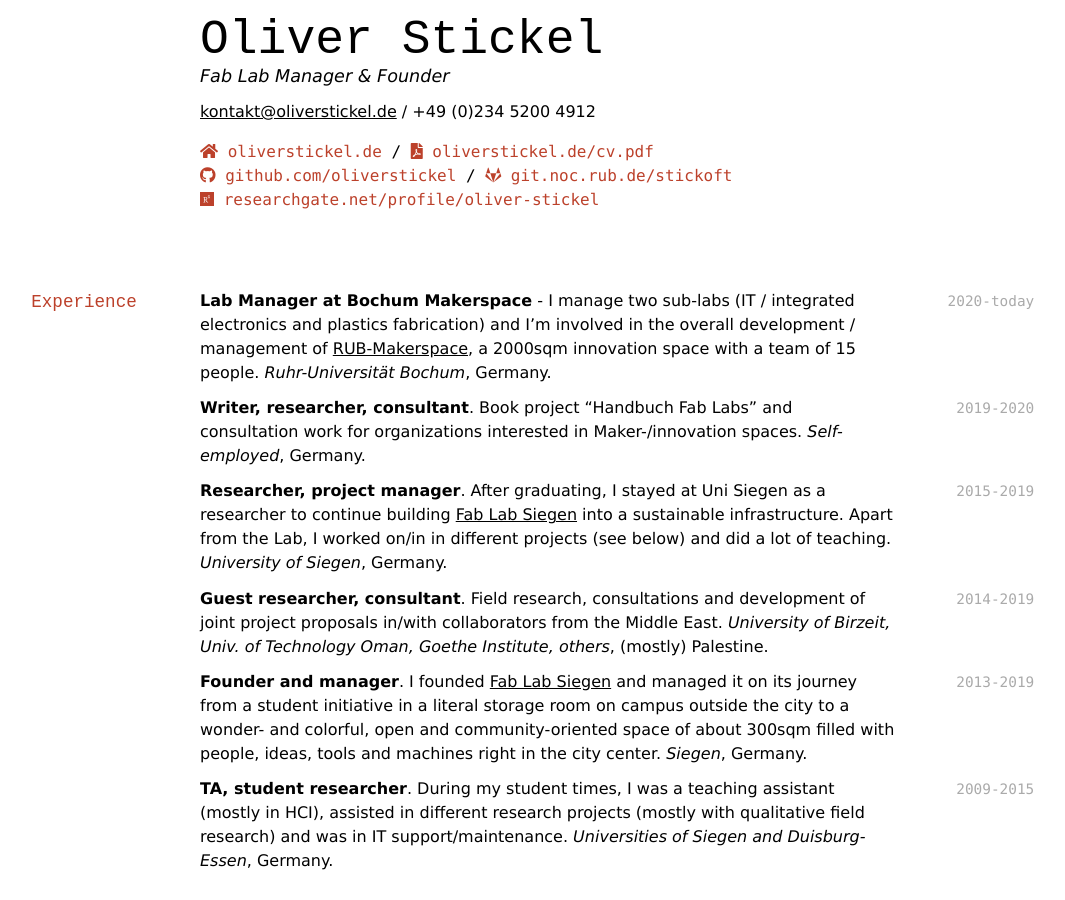
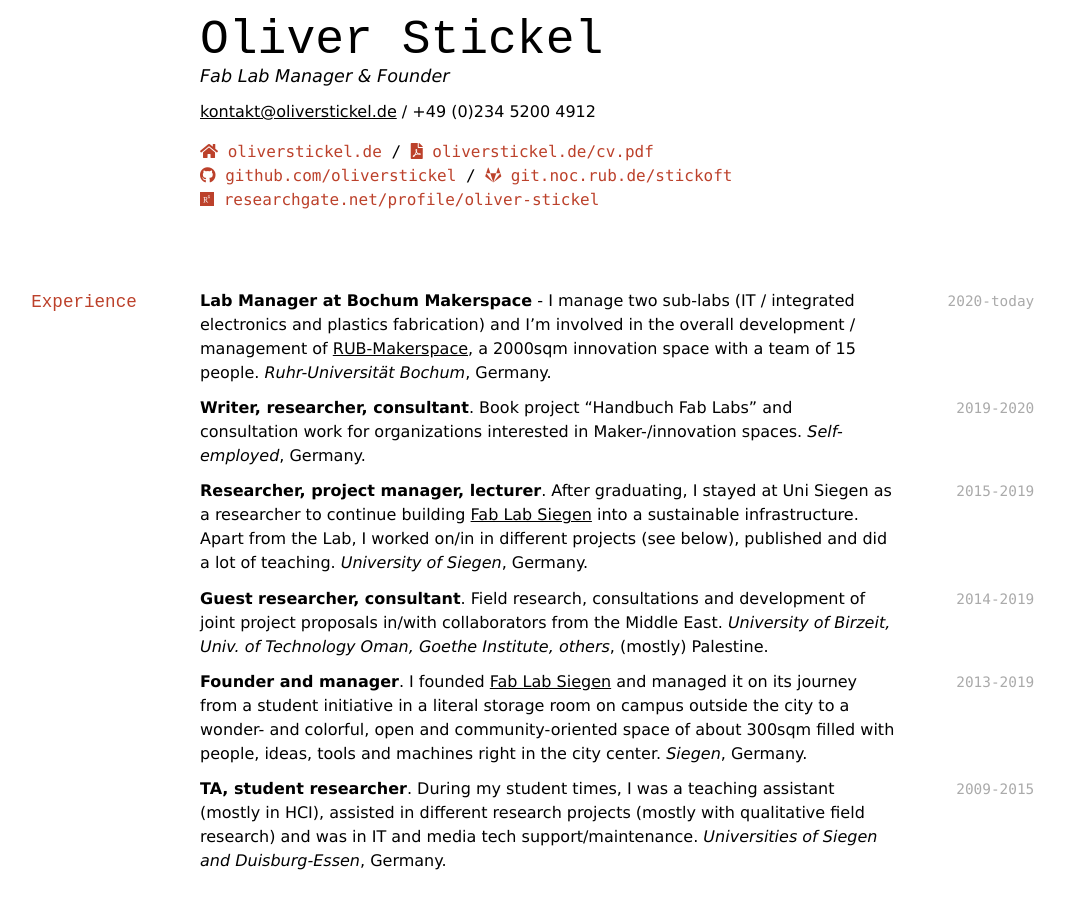
Before and after one commit to oliverstickel/oliverstickel.github.io, a Jekyll site: the page built from index.md, in a window 1280 px wide and 900 px high. Shown: the whole window, without its empty margins (132-1197 px from the left). Built offline with Jekyll 4.4.1, drawn with Linux system fonts in a browser that asks for light colours; nearby versions of some CDN libraries; a style sheet for code colours, icons or effects is not loaded.

Commit message:
Update index.md

```diff
--- a/index.md
+++ b/index.md
@@ -23,7 +23,7 @@ Fab Lab Manager & Founder
 **Writer, researcher, consultant**. Book project "Handbuch Fab Labs" and consultation work for organizations interested in Maker-/innovation spaces. *Self-employed*, Germany.
 
 `2015-2019`
-**Researcher, project manager**. After graduating, I stayed at Uni Siegen as a researcher to continue building [Fab Lab Siegen](https://fablab-siegen.de) into a sustainable infrastructure. Apart from the Lab, I worked on/in in different projects (see below) and did a lot of teaching. *University of Siegen*, Germany.
+**Researcher, project manager, lecturer**. After graduating, I stayed at Uni Siegen as a researcher to continue building [Fab Lab Siegen](https://fablab-siegen.de) into a sustainable infrastructure. Apart from the Lab, I worked on/in in different projects (see below), published and did a lot of teaching. *University of Siegen*, Germany.
 
 `2014-2019`
 **Guest researcher, consultant**. Field research, consultations and development of joint project proposals in/with collaborators from the Middle East. *University of Birzeit, Univ. of Technology Oman, Goethe Institute, others*, (mostly) Palestine.
@@ -32,7 +32,7 @@ Fab Lab Manager & Founder
 **Founder and manager**. I founded [Fab Lab Siegen](https://fablab-siegen.de) and managed it on its journey from a student initiative in a literal storage room on campus outside the city to a wonder- and colorful, open and community-oriented space of about 300sqm filled with people, ideas, tools and machines right in the city center. *Siegen*, Germany.
 
 `2009-2015`
-**TA, student researcher**. During my student times, I was a teaching assistant (mostly in HCI), assisted in different research projects (mostly with qualitative field research) and was in IT support/maintenance. *Universities of Siegen and Duisburg-Essen*, Germany.
+**TA, student researcher**. During my student times, I was a teaching assistant (mostly in HCI), assisted in different research projects (mostly with qualitative field research) and was in IT and media tech support/maintenance. *Universities of Siegen and Duisburg-Essen*, Germany.
 
 ## Education
 
```
